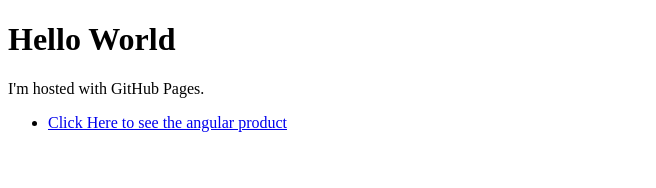
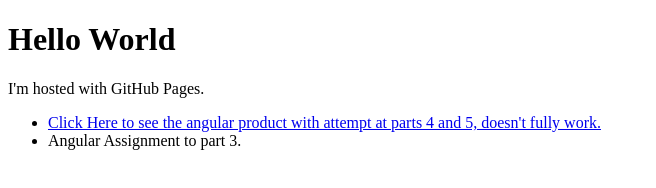
Before and after one commit to Arayz94/Arayz94.github.io, a plain HTML site: page index.html in a window 1280 px wide. Shown: the whole page, without its empty margins (0-656 px from the left). Drawn offline with Linux system fonts and the light colour scheme.

Commit message:
Update index.html

```diff
--- a/index.html
+++ b/index.html
@@ -4,7 +4,8 @@
 <h1>Hello World</h1>
 <p>I'm hosted with GitHub Pages.</p>
 <ul>
-  <li><a href="Arayz94.github.io/home.html">Click Here to see the angular product</a></li>
+  <li><a href="Arayz94.github.io/home.html">Click Here to see the angular product with attempt at parts 4 and 5, doesn't fully work.</a></li>
+  <li><a href="/Homework4/index.html"></a>Angular Assignment to part 3.</li>
 </ul>
 </body>
 </html>
```
